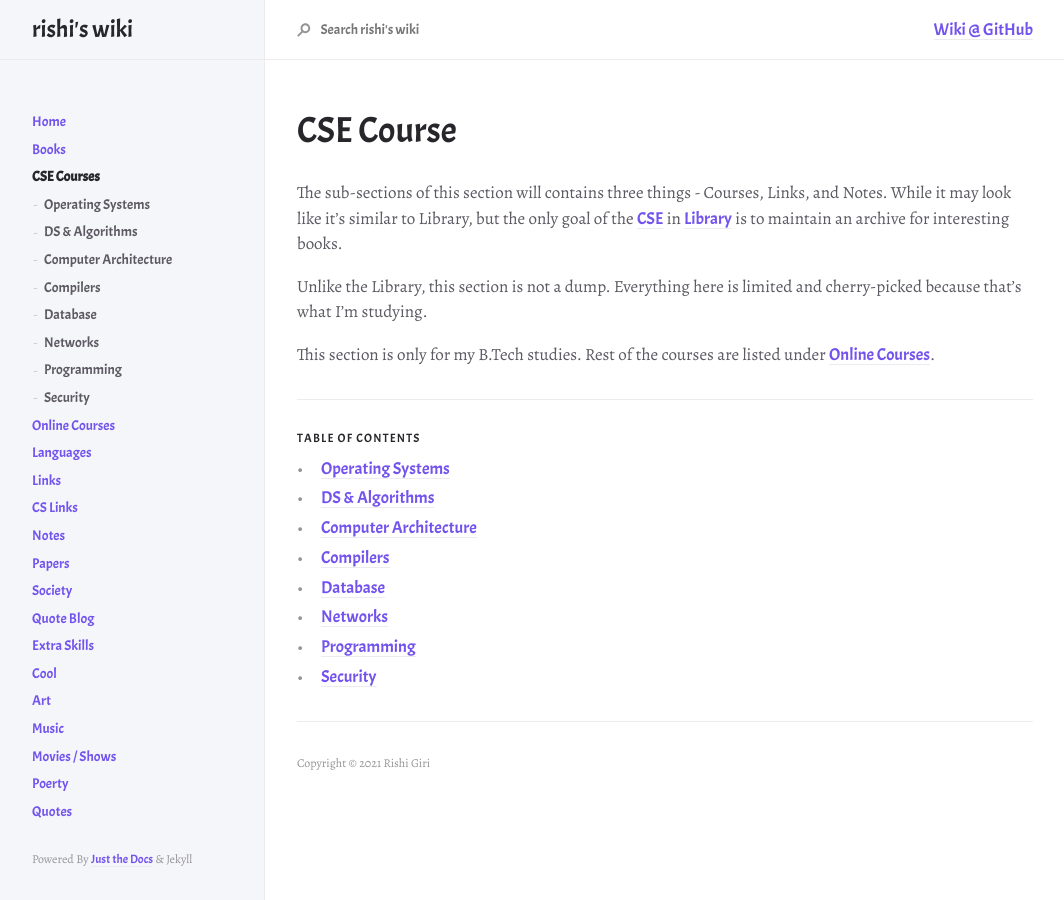
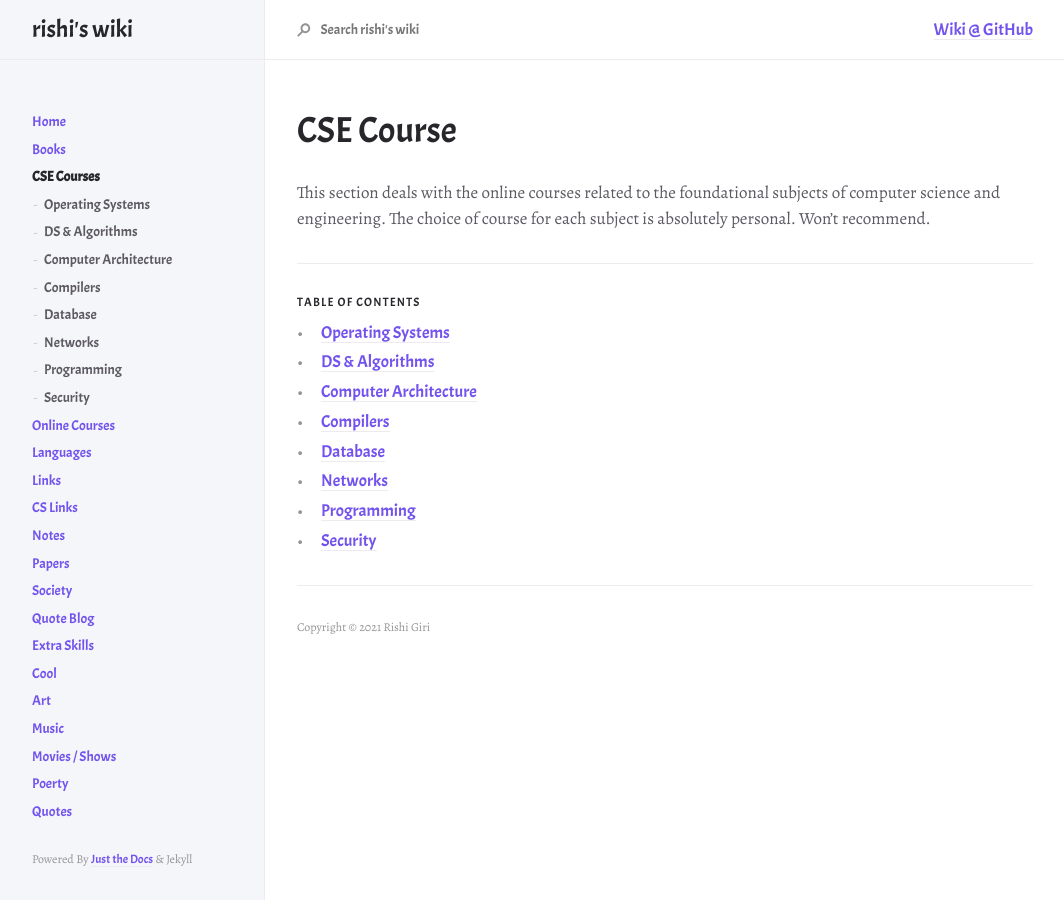
Before and after one commit to r8w/r8w, a Jekyll site: the page built from docs/courses/courses.md, in a window 1280 px wide. Shown: the whole page, without its empty margins (107-1171 px from the left). Built offline with Jekyll 4.4.1, drawn with Linux system fonts in a browser that asks for light colours; nearby versions of some CDN libraries.

Commit message:
update coures details

```diff
--- a/docs/courses/courses.md
+++ b/docs/courses/courses.md
@@ -8,10 +8,4 @@ permalink: /docs/courses
 
 # CSE Course
 
-The sub-sections of this section will contains three things - Courses, Links, and Notes. While it may look like it's similar to Library, but the only goal of the [CSE](../docs/library/cs) in [Library](../docs/books) is to maintain an archive for interesting books.
-<!-- {: .fs-6 .fw-300 } -->
-
-Unlike the Library, this section is not a dump. Everything here is limited and cherry-picked because that's what I'm studying.
-<!-- {: .fs-6 .fw-300 } -->
-
-This section is only for my B.Tech studies. Rest of the courses are listed under [Online Courses](../docs/online).
+This section deals with the online courses related to the foundational subjects of computer science and engineering. The choice of course for each subject is absolutely personal. Won't recommend.
```
